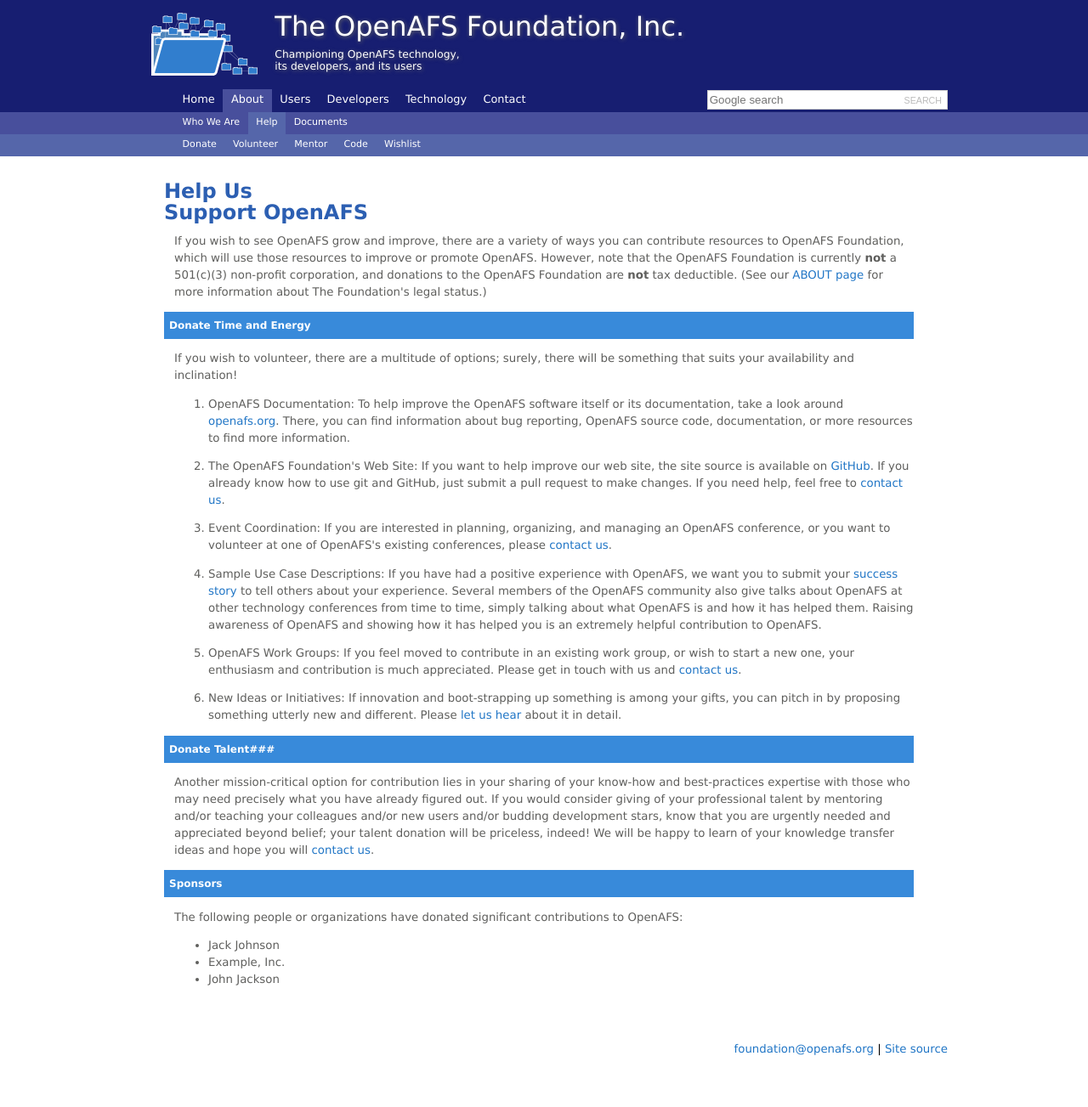
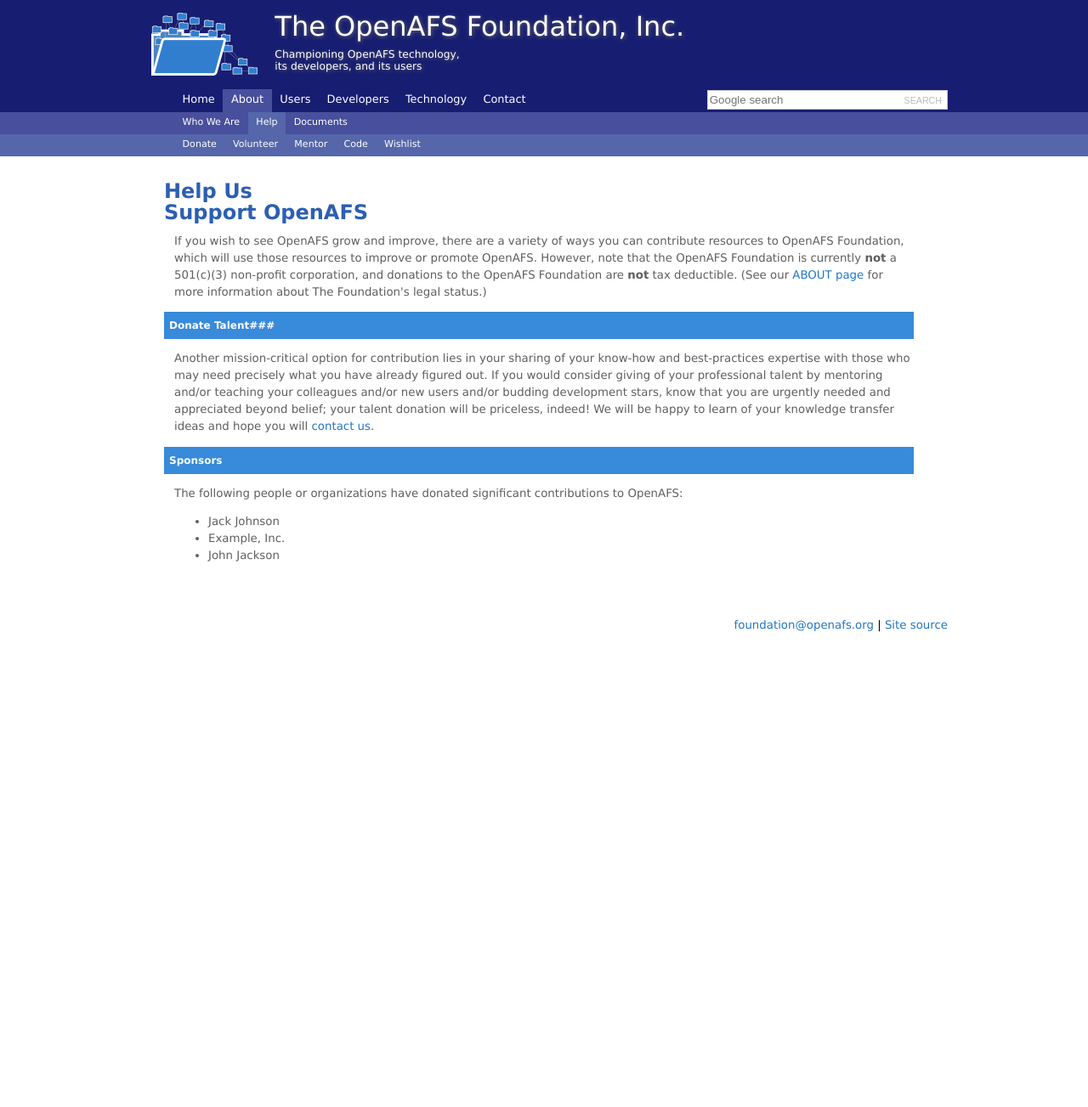
Before and after one commit to openafsfoundation/openafsfoundation.org, a Jekyll site: the page built from help/index.md, in a window 1280 px wide. Shown: the whole page at 85% size. Built offline with Jekyll 4.4.1, drawn with Linux system fonts in a browser that asks for light colours; after the commit the page ends 900 px from its top, so only the background shows below that.

Commit message:
Update index.md

```diff
--- a/help/index.md
+++ b/help/index.md
@@ -15,34 +15,6 @@
 page]({{site.baseurl}}/about/) for more information about The Foundation's
 legal status.)
 
-### Donate Time and Energy ###
-
-If you wish to volunteer, there are a multitude of options; surely, there will be something that suits your availability and inclination!
-
-1. OpenAFS Documentation: To help improve the OpenAFS software itself or its documentation, take
-a look around [openafs.org](http://www.openafs.org/). There, you can find
-information about bug reporting, OpenAFS source code, documentation, or more
-resources to find more information.
-
-2. The OpenAFS Foundation's Web Site: If you want to help improve our web site, the site source
-is available on [GitHub](https://github.com/adeason/openafsfoundation.org/). If
-you already know how to use git and GitHub, just submit a pull request to make
-changes. If you need help, feel free to [contact us]({{ site.baseurl}}/contact/).
-
-3. Event Coordination: If you are interested in planning, organizing, and managing an OpenAFS conference, or you want to
-volunteer at one of OpenAFS's existing conferences, please [contact
-us]({{ site.baseurl }}/contact/).
-
-4. Sample Use Case Descriptions: If you have had a positive experience with OpenAFS, we want you to
-submit your [success story]({{ site.baseurl }}/contact/) to tell others about your
-experience. Several members of the OpenAFS community also give talks about
-OpenAFS at other technology conferences from time to time, simply talking about
-what OpenAFS is and how it has helped them. Raising awareness of OpenAFS and
-showing how it has helped you is an extremely helpful contribution to OpenAFS.
-
-5. OpenAFS Work Groups: If you feel moved to contribute in an existing work group, or wish to start a new one, your enthusiasm and contribution is much appreciated.  Please get in touch with us and [contact us]({{ site.baseurl}}/contact/).
-
-6. New Ideas or Initiatives: If innovation and boot-strapping up something is among your gifts, you can pitch in by proposing something utterly new and different.  Please [let us hear]({{ site.baseurl}}/contact/) about it in detail.
 
 ### Donate Talent###
 
```
